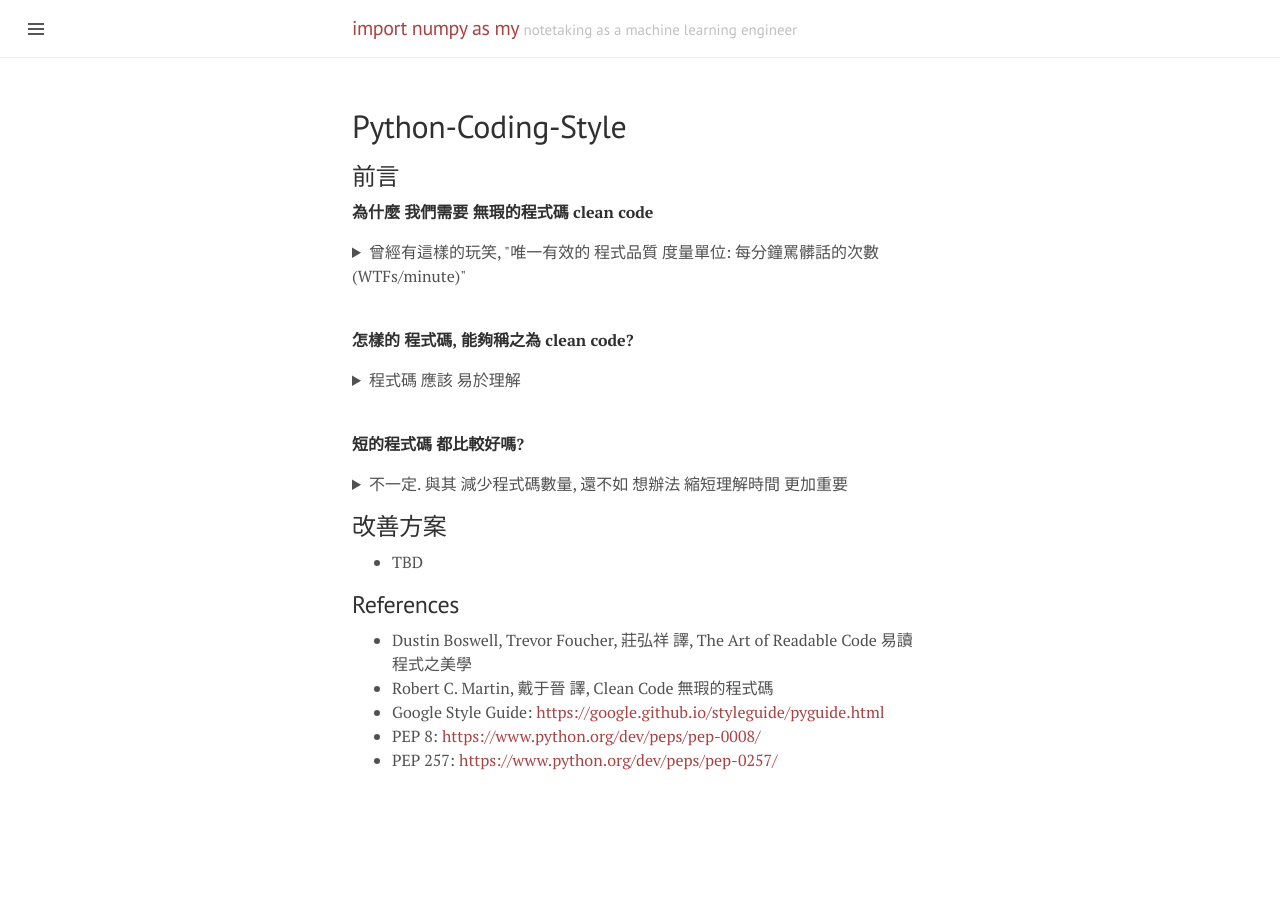
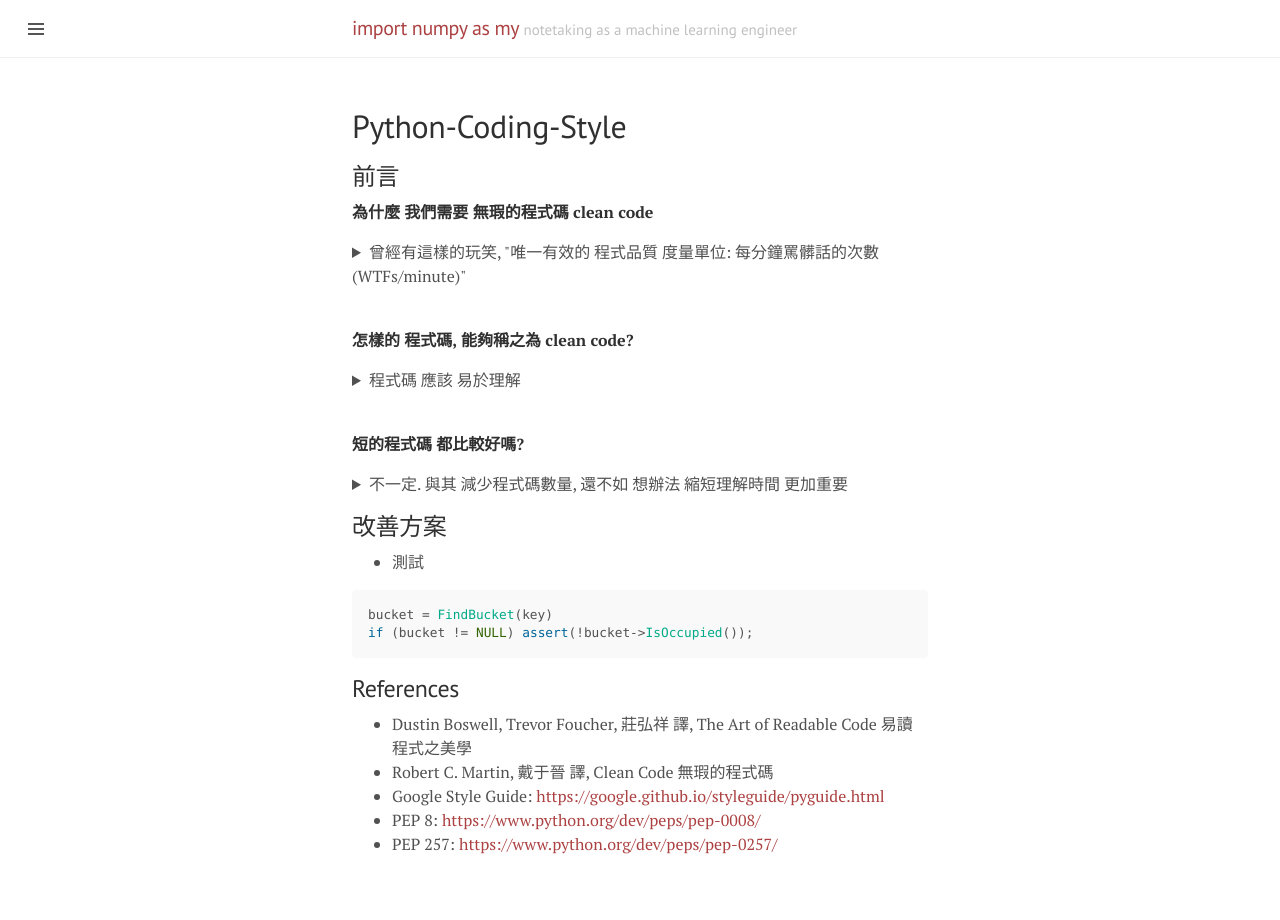
Before and after one commit to kertansul/kertansul.github.io, a Jekyll site: the page built from _posts/clean-code/2018-05-13-python-coding-style.md, in a window 1280 px wide. Built offline with Jekyll 4.4.1, drawn with Linux system fonts in a browser that asks for light colours.

Commit message:
Update 2018-05-13-python-coding-style.md
for testing

````diff
--- a/_posts/clean-code/2018-05-13-python-coding-style.md
+++ b/_posts/clean-code/2018-05-13-python-coding-style.md
@@ -25,14 +25,14 @@ category: clean_code
     <p>
   舉個例子, 這種寫法:
 
-```java
+```
 for (Node * node = list->head; node != NULL; node = node->next)
     Print(node->data);
 ```
 
   比下面這種寫法來得好:
 
-```java
+```
 Node* node = list->head;
 if (node == NULL) return;
 
@@ -67,7 +67,12 @@ if (bucket != NULL) assert(!bucket->IsOccupied());
 </details>
 
 ## 改善方案
-* TBD
+* 測試
+
+```java
+bucket = FindBucket(key)
+if (bucket != NULL) assert(!bucket->IsOccupied());
+```
 
 ## References
 * Dustin Boswell, Trevor Foucher, 莊弘祥 譯, The Art of Readable Code 易讀程式之美學
````
